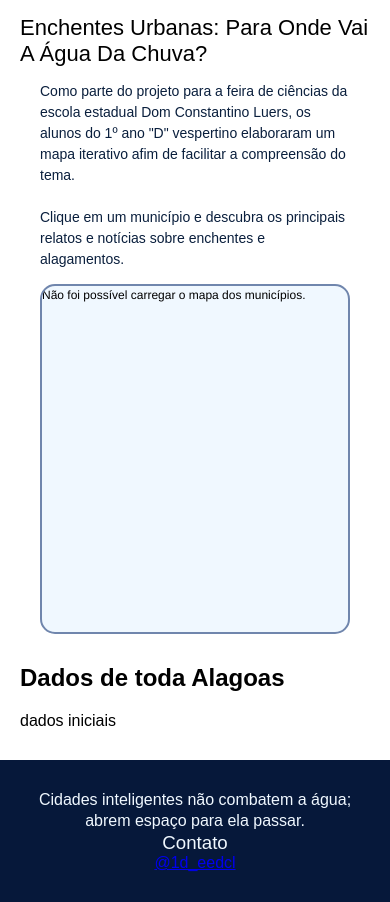
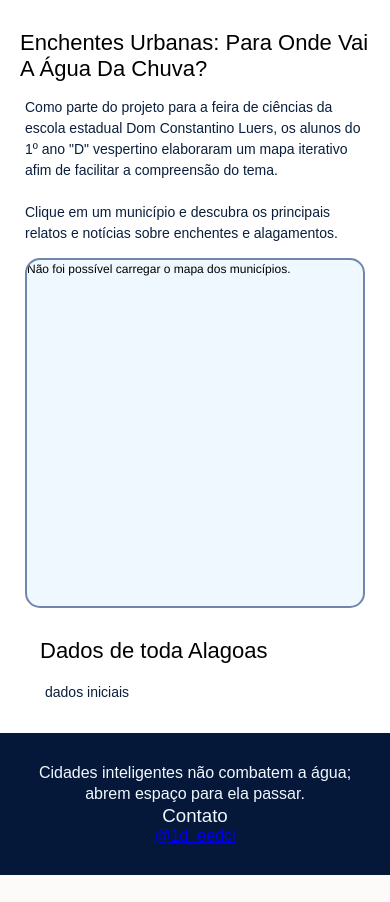
Before and after one commit to MicaeliCaetano/Mapa-Interativo-Enchentes-em-Alagoas, a Django app: page / in a window 390 px wide. Shown: the part 85-987 px from the top of the page. After the commit the page ends 960 px from the top, so only its background shows below. Run offline with Django 5.2, Linux system fonts and the light colour scheme.

Commit message:
Salvamento das modificações

```diff
--- a/static/css/style.css
+++ b/static/css/style.css
@@ -48,13 +48,16 @@ header h3 {
    CONFIGURAÇÕES PARA TELAS GRANDES (DESKTOP)
    ========================================================================== */
 
-h1[title="inicio"] {
+h1[title="inicio"],
+#informacoes-municipios h2 {
     font-weight: 100;
     margin-inline: 75px;
     font-size: 30px;
+    margin-top: 60px;
 }
 
-p[title="inicio"] {
+p[title="inicio"],
+#informacoes-municipios p {
     margin-inline: 100px;
     color: rgb(10, 31, 61);
     font-size: 16px;
@@ -135,22 +138,25 @@ footer {
     }
 
     /* Correção do Título Inicial no Celular */
-    h1[title="inicio"] {
+    h1[title="inicio"],
+    #informacoes-municipios h2 {
         margin-inline: 20px; /* Margem reduzida para não esmagar o texto */
         font-weight: 300;
         font-size: 22px;
+        margin-top: 30px;
     }
 
     /* Correção do Parágrafo P no Celular */
-    p[title="inicio"] {
-        margin-inline: 40px; /* Reduzido de 100px para 20px para caber na tela */
+    p[title="inicio"],
+    #informacoes-municipios p {
+        margin-inline: 25px; /* Reduzido de 100px para 20px para caber na tela */
         font-size: 14px;
     }
 
     /* Correção do Mapa no Celular */
     #mapa {
         height: 350px;
-        margin-inline: 40px; /* Reduzido de 100px para 20px para dar espaço ao mapa */
+        margin-inline: 25px; /* Reduzido de 100px para 20px para dar espaço ao mapa */
     }
 
     /* Correção da Área de Informações dos Municípios no Celular */
```
